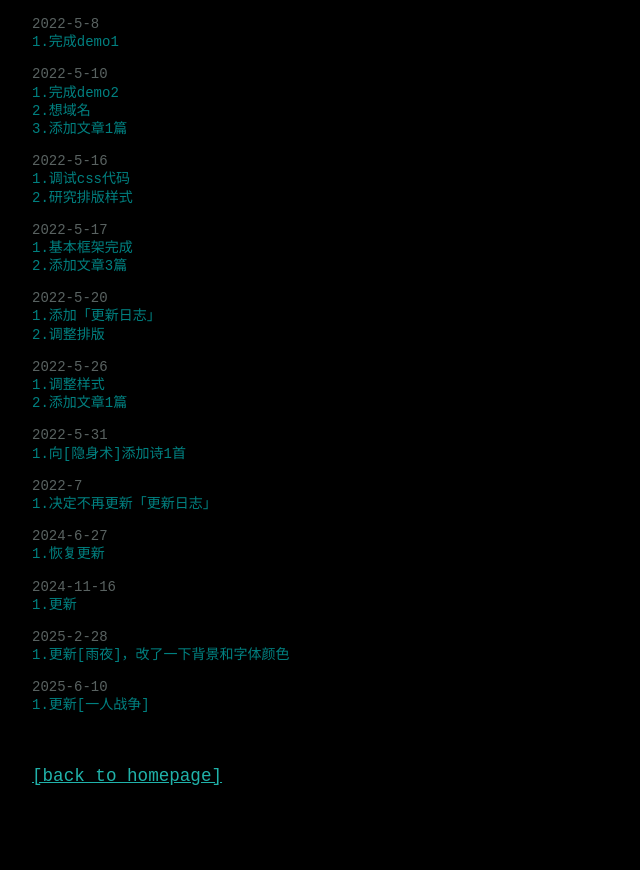
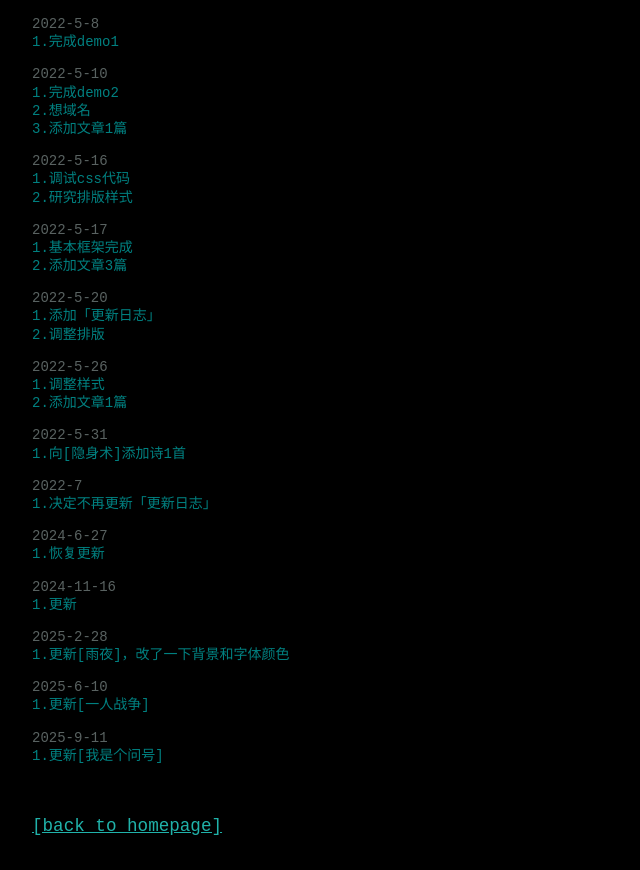
Before and after one commit to palomaclot/palomaclot.github.io, a plain HTML site: page devlog.html in a window 1280 px wide. Shown: the part 111-981 px from the top of the page, without its empty margins (0-640 px from the left). Before the commit the page ends 931 px from the top, so only its background shows below. Drawn offline with Linux system fonts and the light colour scheme.

Commit message:
Update devlog.html

```diff
--- a/devlog.html
+++ b/devlog.html
@@ -43,5 +43,7 @@
             1.更新[雨夜]，改了一下背景和字体颜色</font>
 					       <p style="color:rgb(89, 98, 97);font-size:14px"> 2025-6-10<font color='teal';font-size:17px><br>
             1.更新[一人战争]</font>
+							    <p style="color:rgb(89, 98, 97);font-size:14px"> 2025-9-11<font color='teal';font-size:17px><br>
+            1.更新[我是个问号]</font>
 		<br><br><br></p>
 <a href="/index.html">[back_to_homepage]</a>
```
